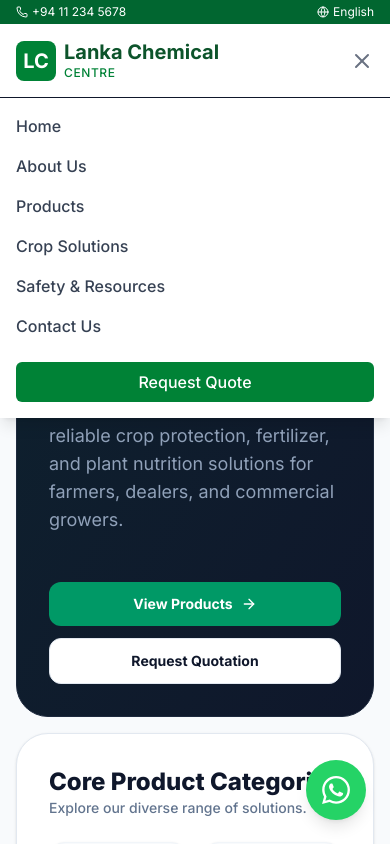
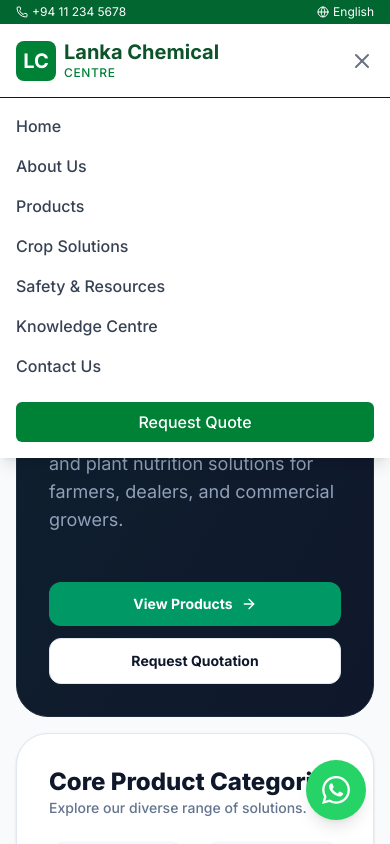
Before and after one commit to nirzaf/lankachemicalcentre, a Next.js app: page / in a window 390 px wide. Both pictures are taken after a click on the button 362 px from the left and 60 px from the top of the page. Shown: the top 844 px of the page. Built offline with nearby package versions, Linux system fonts and the light colour scheme.

Commit message:
feat: add Knowledge Centre link to mobile navigation menu

```diff
--- a/components/header.tsx
+++ b/components/header.tsx
@@ -77,6 +77,7 @@
             <Link href="/products" onClick={() => setIsMenuOpen(false)} className="text-gray-700 font-medium">Products</Link>
             <Link href="/crops" onClick={() => setIsMenuOpen(false)} className="text-gray-700 font-medium">Crop Solutions</Link>
             <Link href="/safety" onClick={() => setIsMenuOpen(false)} className="text-gray-700 font-medium">Safety & Resources</Link>
+            <Link href="/knowledge" onClick={() => setIsMenuOpen(false)} className="text-gray-700 font-medium">Knowledge Centre</Link>
             <Link href="/contact" onClick={() => setIsMenuOpen(false)} className="text-gray-700 font-medium">Contact Us</Link>
             <Link
               href="/contact"
```
